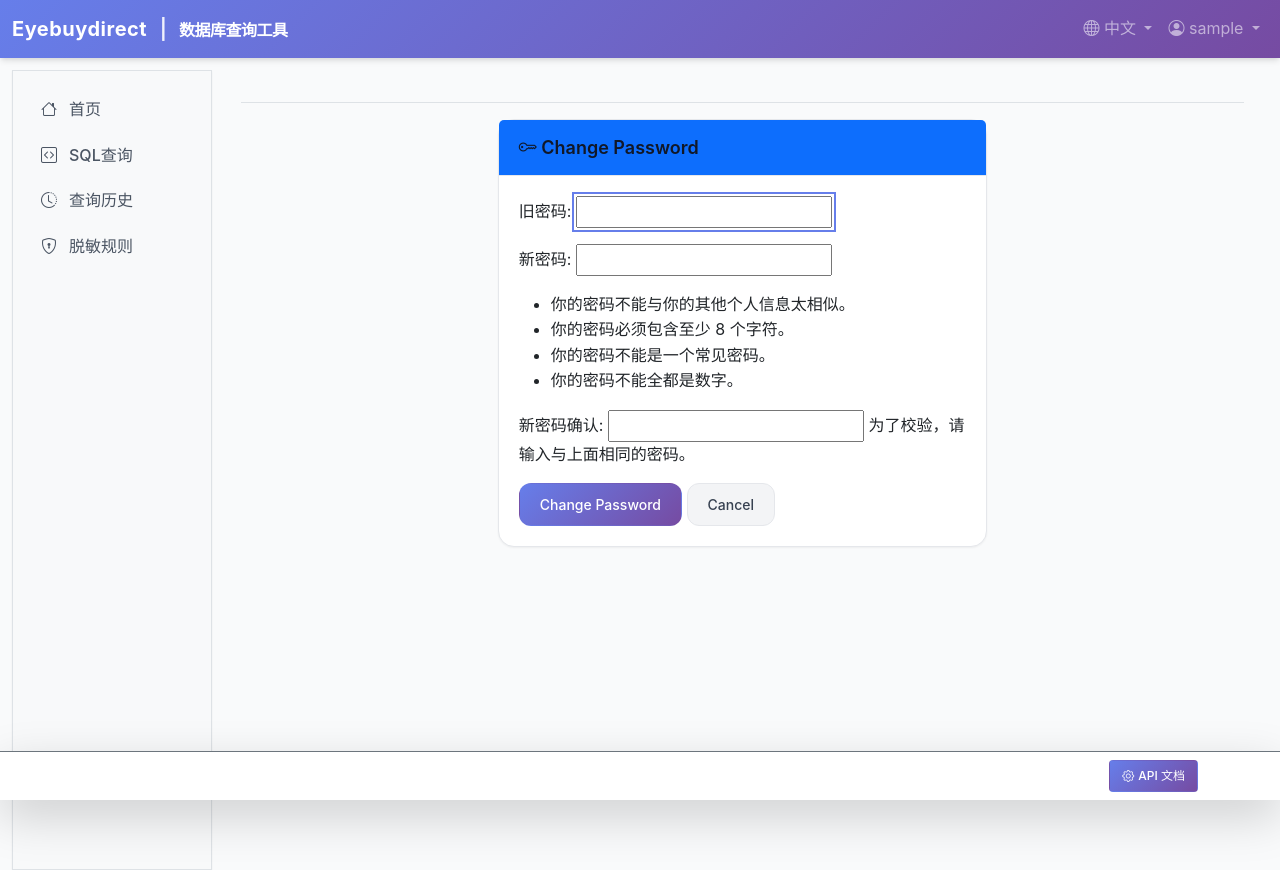
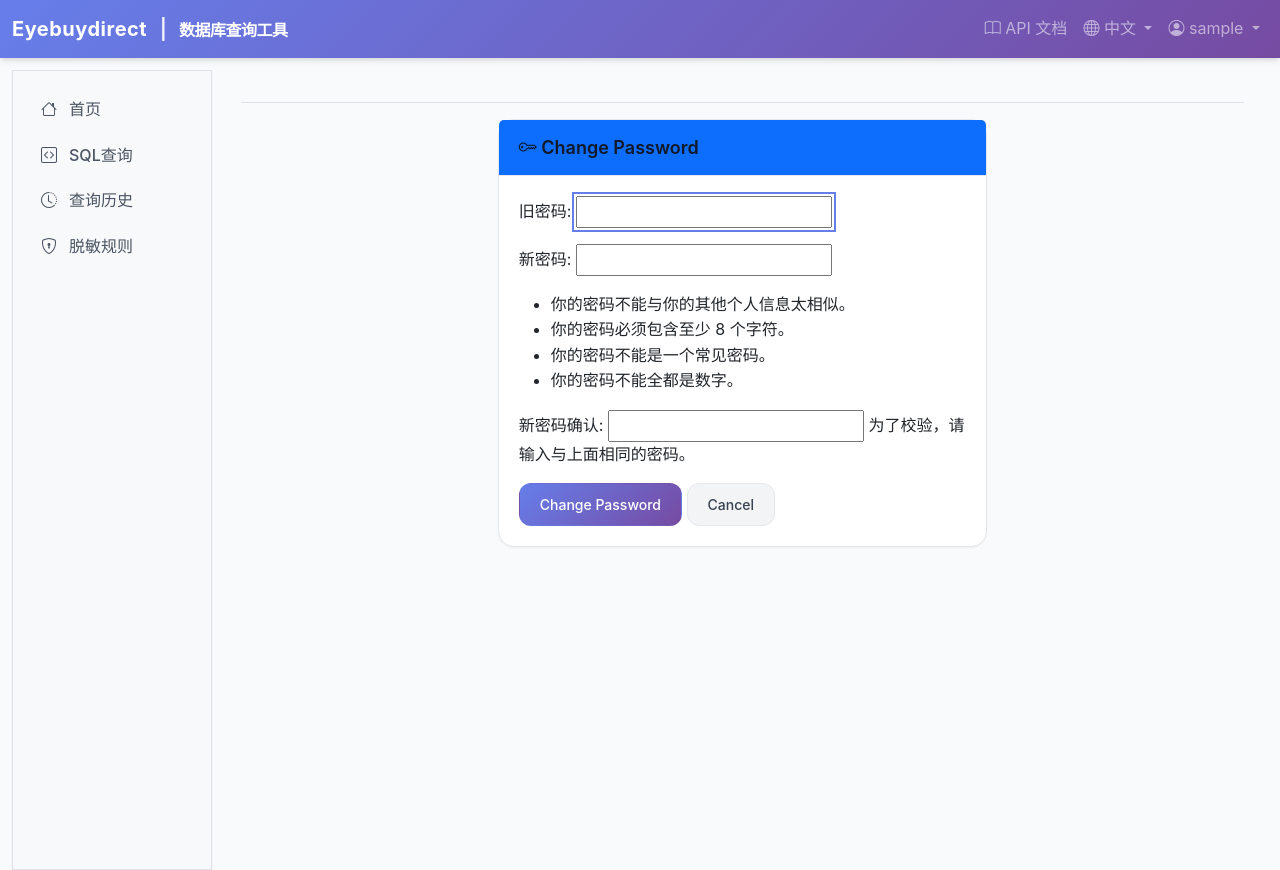
Before and after one commit to shcy2003/mysql_tools, a Django app: page /accounts/password_change/ in a window 1280 px wide. Run offline with Django 5.2, Linux system fonts and the light colour scheme; the visitor is signed in with stand-in values (Sample User, id 1); data that the repository does not hold is empty; some libraries are stand-ins or nearby versions.

Commit message:
refactor: 移除页面底部API文档按钮 - 添加到顶部导航栏

```diff
--- a/templates/base.html
+++ b/templates/base.html
@@ -682,18 +682,3 @@
     </script>
 </body>
 </html>
-
-{% block api_footer %}
-<div class="fixed-bottom bg-white shadow-lg border-top border-secondary py-2 px-4 d-none d-md-block">
-    <div class="container">
-        <div class="row justify-content-end">
-            <div class="col-auto">
-                <a href="/api-doc/" class="btn btn-primary btn-sm d-flex align-items-center gap-1">
-                    <i class="bi bi-gear"></i>
-                    <span>API 文档</span>
-                </a>
-            </div>
-        </div>
-    </div>
-</div>
-{% endblock %}
--- a/templates/navbar.html
+++ b/templates/navbar.html
@@ -10,6 +10,13 @@
         </button>
         <div class="collapse navbar-collapse" id="navbarNav">
             <ul class="navbar-nav ms-auto">
+                <!-- API 文档 -->
+                <li class="nav-item">
+                    <a class="nav-link" href="/api-doc/" target="_blank">
+                        <i class="bi bi-book"></i> API 文档
+                    </a>
+                </li>
+
                 <!-- 语言选择 -->
                 <li class="nav-item dropdown">
                     <a class="nav-link dropdown-toggle" href="#" role="button" data-bs-toggle="dropdown" aria-expanded="false">
```
